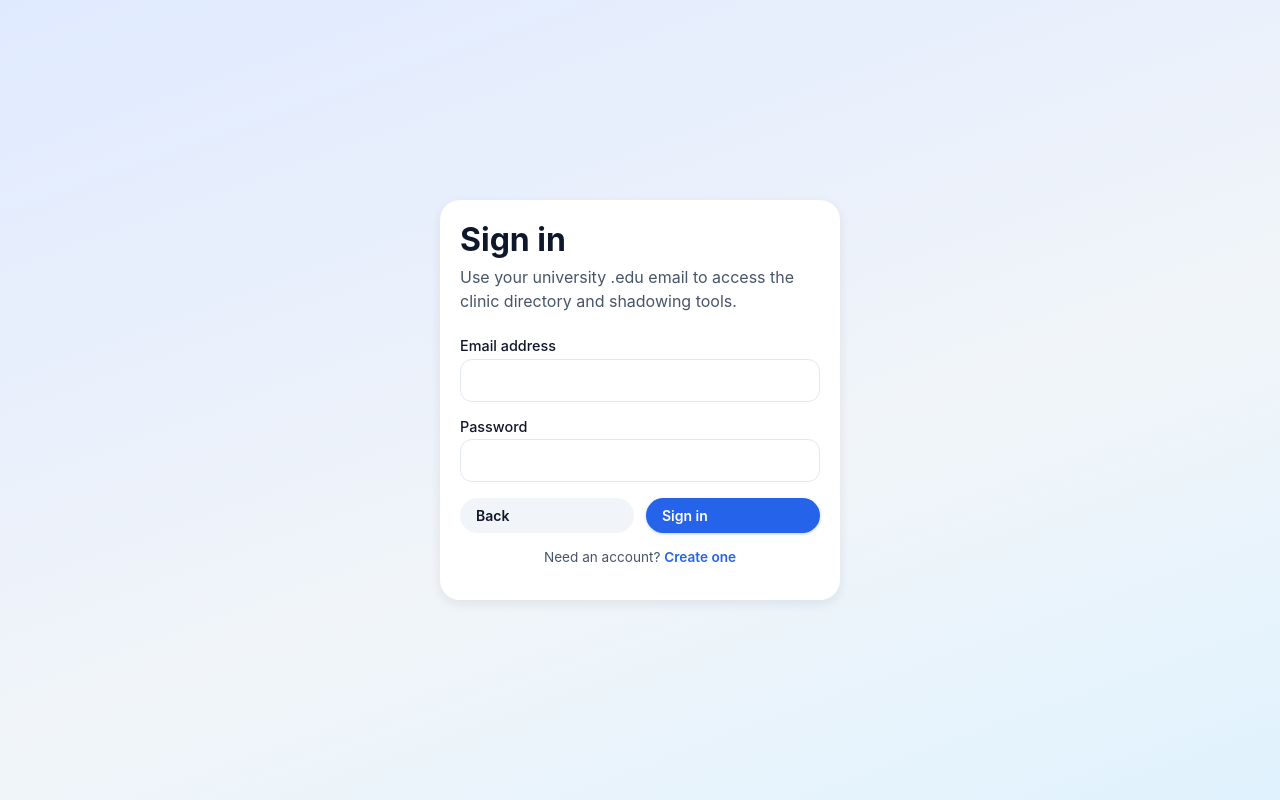
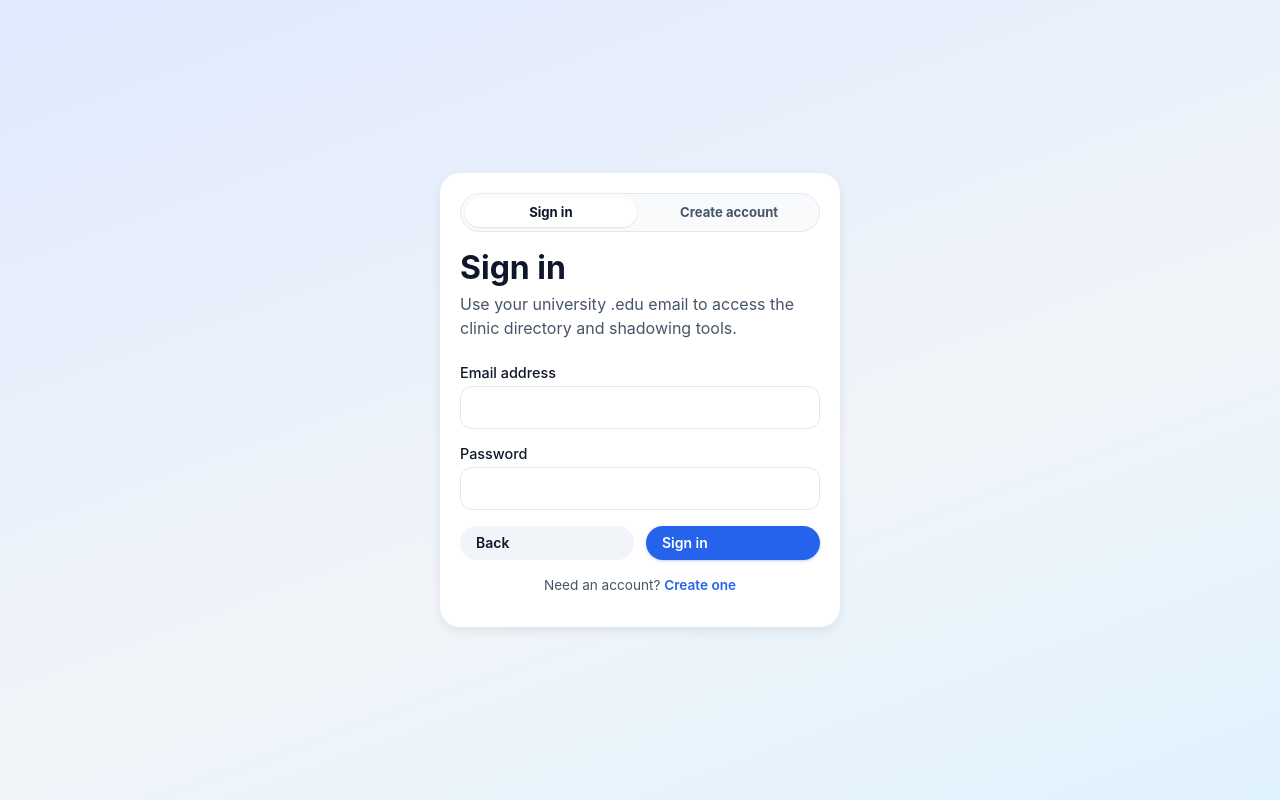
Before and after one commit to leaf482/Shadowing, a React (Vite) app: page / in a window 1280 px wide. Both pictures are taken after a click on the button "Get started". Built offline with nearby package versions, Linux system fonts and the light colour scheme; no server answers.

Commit message:
Logo button / sign in password requirements

```diff
--- a/src/App.jsx
+++ b/src/App.jsx
@@ -187,6 +187,10 @@ export default function App() {
       <SideNav
         activePage={mainPage}
         onNavigate={handleNavigate}
+        onBrandClick={() => {
+          window.location.hash = "dashboard";
+          window.location.reload();
+        }}
         userEmail={getStoredEmail()}
         onLogout={async () => {
           await clearSession();
--- a/src/components/LoginPage.jsx
+++ b/src/components/LoginPage.jsx
@@ -34,6 +34,12 @@ export default function LoginPage({ onSuccess, onBack }) {
     return message;
   };
 
+  const passwordChecks = {
+    minLength: password.length >= 8,
+    hasLetter: /[A-Za-z]/.test(password),
+    hasNumber: /\d/.test(password),
+  };
+
   const handleSubmit = async (e) => {
     e.preventDefault();
     setError("");
@@ -49,6 +55,13 @@ export default function LoginPage({ onSuccess, onBack }) {
     if (!password || password.length < 8) {
       setError("Password must be at least 8 characters.");
       return;
+    }
+
+    if (mode === "register") {
+      if (!passwordChecks.hasLetter || !passwordChecks.hasNumber) {
+        setError("Password must include both letters and numbers.");
+        return;
+      }
     }
 
     setSubmitting(true);
@@ -210,11 +223,44 @@ export default function LoginPage({ onSuccess, onBack }) {
   }
 
   return (
-    <div className="login">
+    <div className={`login ${mode === "register" ? "login--register" : ""}`}>
       <div className="login__inner card">
+        <div className="login__mode-switch" role="tablist" aria-label="Auth mode">
+          <button
+            type="button"
+            className={mode === "login" ? "login__mode-btn is-active" : "login__mode-btn"}
+            onClick={() => {
+              setMode("login");
+              setError("");
+            }}
+            disabled={submitting}
+            aria-selected={mode === "login"}
+          >
+            Sign in
+          </button>
+          <button
+            type="button"
+            className={mode === "register" ? "login__mode-btn is-active" : "login__mode-btn"}
+            onClick={() => {
+              setMode("register");
+              setError("");
+            }}
+            disabled={submitting}
+            aria-selected={mode === "register"}
+          >
+            Create account
+          </button>
+        </div>
+
+        {mode === "register" && (
+          <p className="login__mode-badge" aria-live="polite">New account setup</p>
+        )}
+
         <h1 className="login__title">{mode === "login" ? "Sign in" : "Create account"}</h1>
         <p className="login__subtitle muted">
-          Use your university .edu email to access the clinic directory and shadowing tools.
+          {mode === "login"
+            ? "Use your university .edu email to access the clinic directory and shadowing tools."
+            : "Create your Shadow Network account with a university .edu email. We'll send a verification code before first access."}
         </p>
 
         <form className="login__form" onSubmit={handleSubmit}>
@@ -241,6 +287,22 @@ export default function LoginPage({ onSuccess, onBack }) {
               className="login__input"
             />
           </label>
+          {mode === "register" && (
+            <ul className="login__password-checklist" aria-live="polite">
+              <li className={passwordChecks.minLength ? "is-valid" : ""}>
+                <span>{passwordChecks.minLength ? "✓" : "○"}</span>
+                At least 8 characters
+              </li>
+              <li className={passwordChecks.hasLetter ? "is-valid" : ""}>
+                <span>{passwordChecks.hasLetter ? "✓" : "○"}</span>
+                Includes a letter (A-Z)
+              </li>
+              <li className={passwordChecks.hasNumber ? "is-valid" : ""}>
+                <span>{passwordChecks.hasNumber ? "✓" : "○"}</span>
+                Includes a number (0-9)
+              </li>
+            </ul>
+          )}
           {error ? (
             <p className="login__error" role="alert">
               {error}
--- a/src/components/SideNav.jsx
+++ b/src/components/SideNav.jsx
@@ -49,13 +49,18 @@ const NAV_ITEMS = [
   },
 ];
 
-export default function SideNav({ activePage, onNavigate, onLogout, userEmail }) {
+export default function SideNav({ activePage, onNavigate, onLogout, userEmail, onBrandClick }) {
   return (
     <aside className="nav">
-      <div className="nav__brand">
+      <button
+        type="button"
+        className="nav__brand"
+        onClick={onBrandClick}
+        aria-label="Go to dashboard and refresh"
+      >
         <img src={logoImg} alt="Shadow Network" className="nav__logo-img" />
         <span className="nav__beta">Beta</span>
-      </div>
+      </button>
 
       <div className="nav__bar">
         <nav className="nav__menu">
--- a/src/styles.css
+++ b/src/styles.css
@@ -108,6 +108,50 @@ a { color: var(--accent); }
   background: linear-gradient(160deg, #e0eaff 0%, #f1f5f9 60%, #e0f2fe 100%);
 }
 .login__inner { width: 100%; max-width: 400px; }
+.login__mode-switch {
+  display: grid;
+  grid-template-columns: 1fr 1fr;
+  gap: 0.4rem;
+  margin-bottom: 1rem;
+  padding: 0.25rem;
+  border: 1px solid var(--border);
+  border-radius: 999px;
+  background: #f8fafc;
+}
+.login__mode-btn {
+  border: none;
+  border-radius: 999px;
+  padding: 0.4rem 0.7rem;
+  font-size: 0.82rem;
+  font-weight: 700;
+  color: var(--text-2);
+  background: transparent;
+  cursor: pointer;
+  font-family: inherit;
+}
+.login__mode-btn.is-active {
+  background: #ffffff;
+  color: var(--text);
+  box-shadow: 0 1px 2px rgba(15,23,42,0.1);
+}
+.login__mode-badge {
+  display: inline-flex;
+  align-items: center;
+  gap: 0.35rem;
+  margin: 0 0 0.55rem;
+  padding: 0.3rem 0.6rem;
+  border-radius: 999px;
+  font-size: 0.74rem;
+  font-weight: 700;
+  letter-spacing: 0.02em;
+  color: #0f766e;
+  background: #ccfbf1;
+  width: fit-content;
+}
+.login--register .login__inner {
+  border: 1px solid #99f6e4;
+  box-shadow: 0 8px 24px rgba(15,118,110,0.12);
+}
 .login__title { margin-bottom: 0.35rem; }
 .login__subtitle { margin-bottom: 1.5rem; }
 .login__form label { display: block; margin-bottom: 0.5rem; font-weight: 500; font-size: 0.9rem; }
@@ -123,6 +167,33 @@ a { color: var(--accent); }
   transition: border-color 0.15s, box-shadow 0.15s;
 }
 .login__input:focus { outline: none; border-color: var(--accent); box-shadow: 0 0 0 3px rgba(37,99,235,0.1); }
+.login__password-checklist {
+  list-style: none;
+  margin: -0.35rem 0 0.85rem;
+  padding: 0;
+  display: grid;
+  gap: 0.25rem;
+}
+.login__password-checklist li {
+  display: flex;
+  align-items: center;
+  gap: 0.45rem;
+  font-size: 0.82rem;
+  color: var(--text-2);
+}
+.login__password-checklist li span {
+  width: 1rem;
+  display: inline-flex;
+  justify-content: center;
+  color: var(--text-3);
+  font-weight: 700;
+}
+.login__password-checklist li.is-valid {
+  color: #0f766e;
+}
+.login__password-checklist li.is-valid span {
+  color: #0f766e;
+}
 .login__error { color: var(--danger); font-size: 0.9rem; margin: 0 0 1rem; }
 .login__actions { display: flex; gap: 0.75rem; margin-top: 1rem; }
 .login__actions .button { flex: 1; }
@@ -139,8 +210,13 @@ a { color: var(--accent); }
   align-items: center;
   gap: 0.5rem;
   padding: 0 0.25rem;
+  border: none;
+  background: transparent;
+  width: 100%;
+  cursor: pointer;
+  text-align: left;
 }
-.nav__logo-img { display: block; width: 100%; max-width: 180px; height: auto; object-fit: contain; }
+.nav__logo-img { display: block; width: 100%; max-width: 208px; height: auto; object-fit: contain; }
 .nav__beta {
   padding: 0.15rem 0.45rem;
   font-size: 0.65rem;
```
Also changed, not shown: 1 other file (tests, documents, lock files or other folders).
